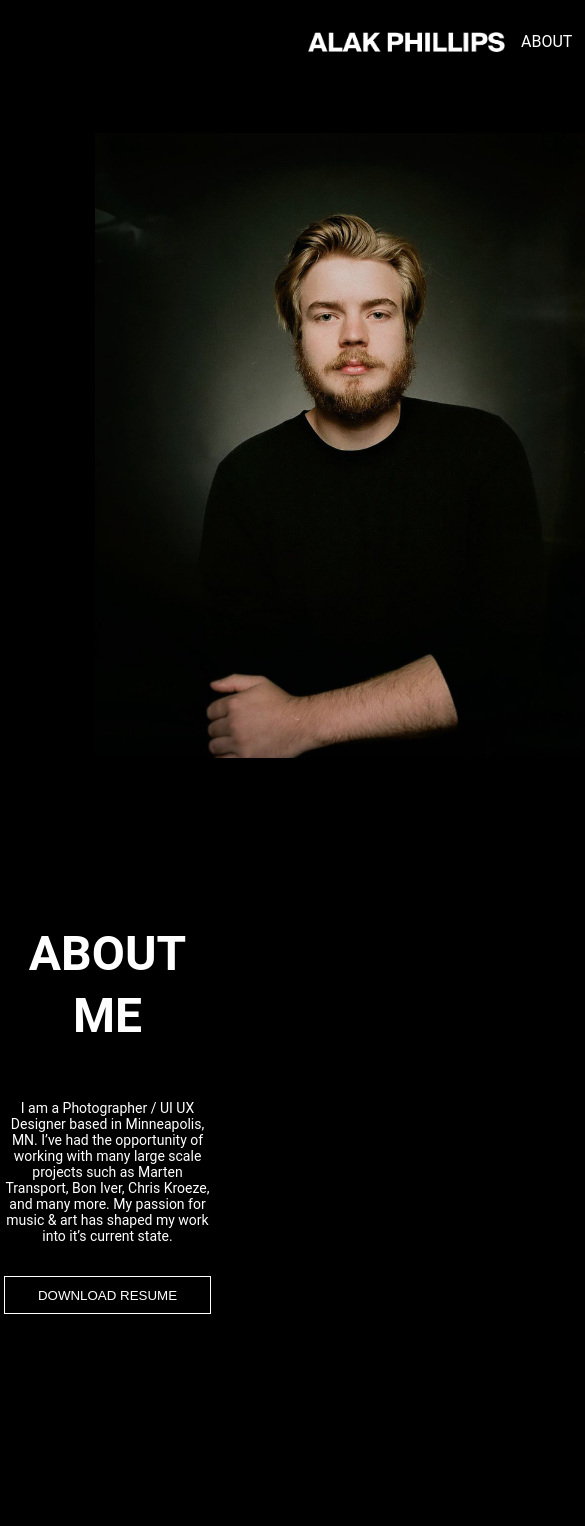
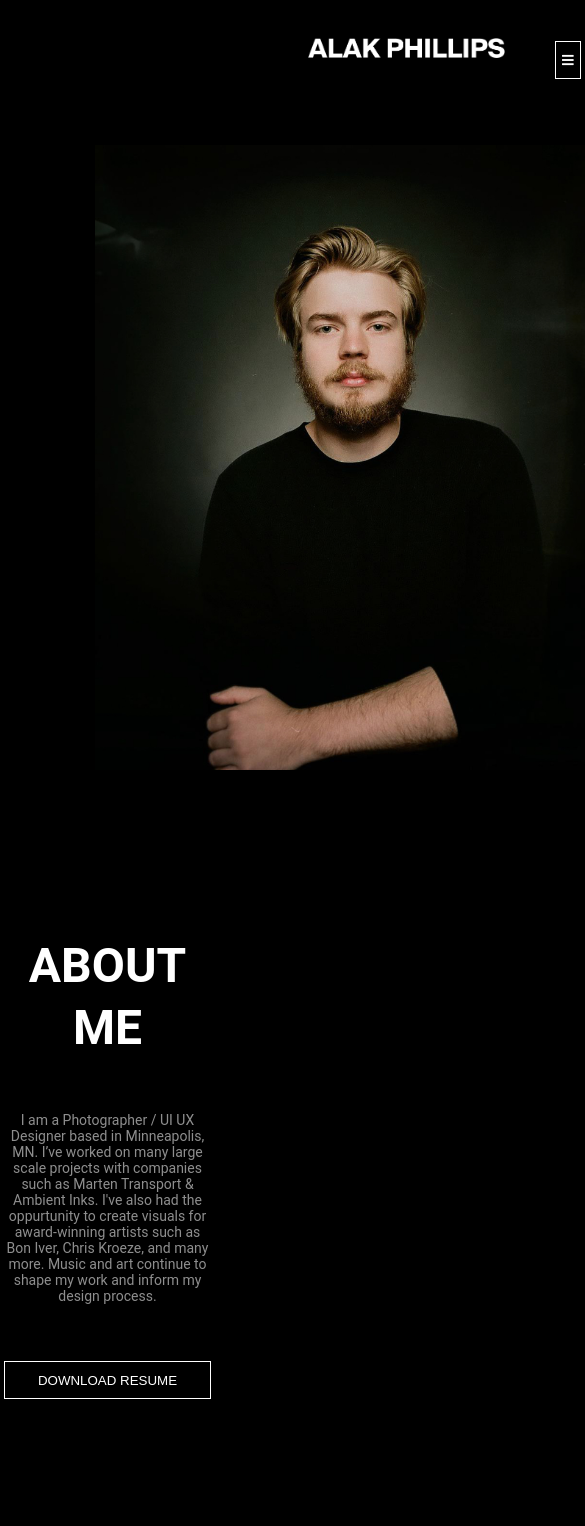
Before and after one commit to alakphillips/UX_UI_HW_19, a plain HTML site: page index.html in a window 390 px wide. Shown: the top 1526 px of the page, 585 px wide, since content can reach past the window. Drawn offline with nearby package versions, Linux system fonts and the light colour scheme.

Commit message:
update
update

```diff
--- a/css/styles.css
+++ b/css/styles.css
@@ -15,6 +15,7 @@ button {
   color: white;
   border: 1px solid #FFFFFF;
   box-sizing: border-box;
+  margin-top: 25px;
 }
 button:hover {
   width: 207px;
@@ -49,6 +50,7 @@ h4 {
 p {
   font-weight: normal;
   font-size: 14px;
+  color: #8E8E8E;
 }
 /* END GLOBAL */
 
@@ -67,6 +69,9 @@ p {
 .logo {
   height: 20px;
   width: 197px;
+}
+#ham-button {
+  display: none;
 }
 nav {
   display: flex;
@@ -187,6 +192,7 @@ footer {
   font-size: 10px;
   color: lightgrey;
 }
+
 /* END FOOTER */
 
 /* START MOBILE */
@@ -198,6 +204,13 @@ footer {
   align-items: center;
   padding: 50px;
 }
+
+.navigation-links {display: none;}
+#ham-button {
+  display: block;
+  margin-left: 50px;
+}
+
 #headshot {
   width: 80%;
   justify-content: center;
--- a/index.html
+++ b/index.html
@@ -7,6 +7,8 @@
   <meta charset="UTF-8">
   <meta http-equiv="X-UA-Compatible" content="IE=edge">
   <meta name="viewport" content="width=device-width, initial-scale=1.0">
+  <link rel="stylesheet" href="https://cdnjs.cloudflare.com/ajax/libs/font-awesome/4.7.0/css/font-awesome.min.css">
+  <link rel="stylesheet" href="https://use.fontawesome.com/releases/v5.2.0/css/all.css" integrity="sha384-hWVjflwFxL6sNzntih27bfxkr27PmbbK/iSvJ+a4+0owXq79v+lsFkW54bOGbiDQ" crossorigin="anonymous">
   <title>Alak Phillips - UI UX Designer</title>
 </head>
 
@@ -22,6 +24,7 @@
       <div href="#work" class="nav-item" id="work-section">WORK</div>
       <div href="#contact" class="nav-item" id = "contact-section">CONTACT</div>
     </nav>
+    <button onclick="toggle()" id="ham-button" class="ham-button"><i class="fas fa-bars"></i></button>
   </div>
 </header>
 <!-- END NAV BAR / HEADER -->
@@ -31,7 +34,7 @@
   <img src="images/ALAK_HEADSHOT.JPG" alt="alak_headshot">
   <div class="content">
     <h1>ABOUT ME</h1>
-      <p>I am a Photographer / UI UX Designer based in Minneapolis, MN. I’ve had the opportunity of working with many large scale projects such as Marten Transport, Bon Iver, Chris Kroeze, and many more. My passion for music & art has shaped my work into it’s current state.</p>
+      <p>I am a Photographer / UI UX Designer based in Minneapolis, MN. I’ve worked on many large scale projects with companies such as Marten Transport & Ambient Inks. I've also had the oppurtunity to create visuals for award-winning artists such as Bon Iver, Chris Kroeze, and many more. Music and art continue to shape my work and inform my design process.</p>
   <br>
   <button type="button" name="Download Resume">DOWNLOAD RESUME</button>
   </div>
--- a/js/index.js
+++ b/js/index.js
@@ -11,7 +11,6 @@ $("#skills-section").click(function() {
         scrollTop: $(".myskills").offset().top
     }, 100);
 });
-
 $("#work-section").click(function() {
     $([document.documentElement, document.body]).animate({
         scrollTop: $("#projects").offset().top
```
